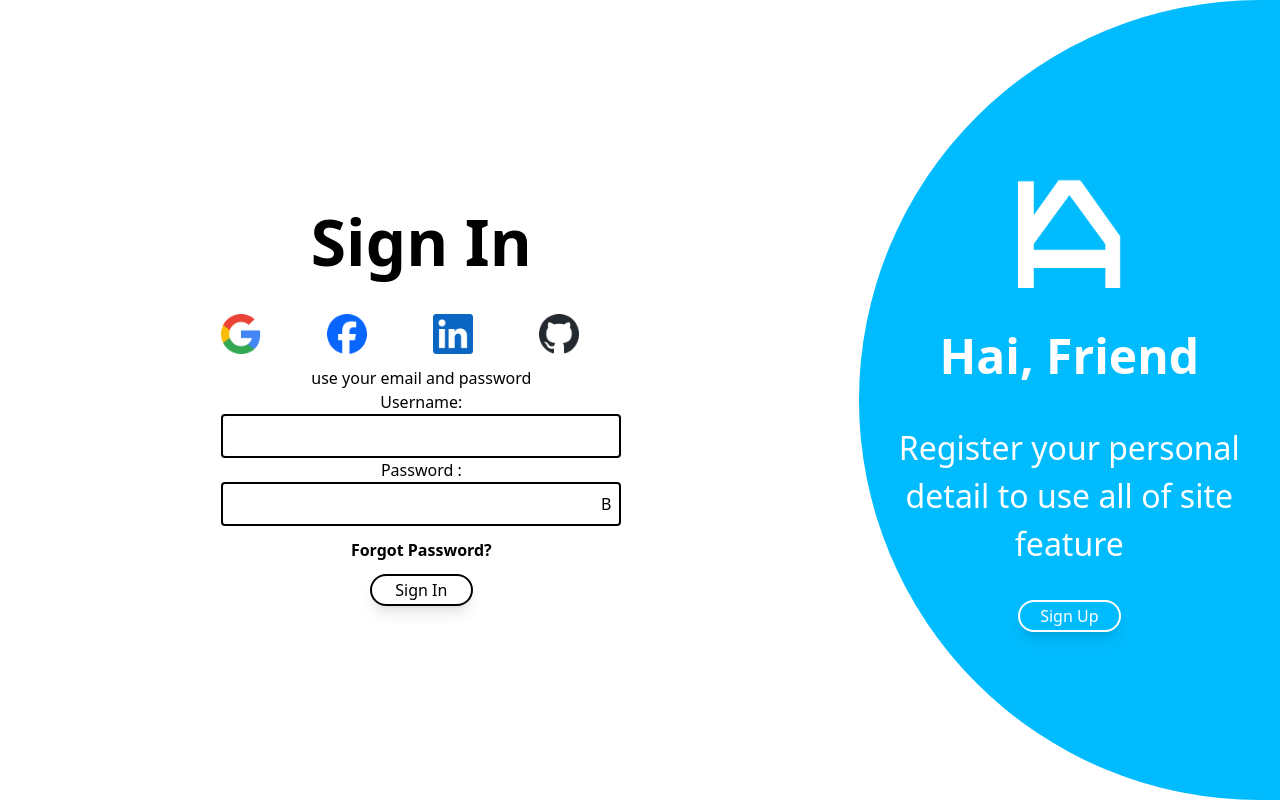
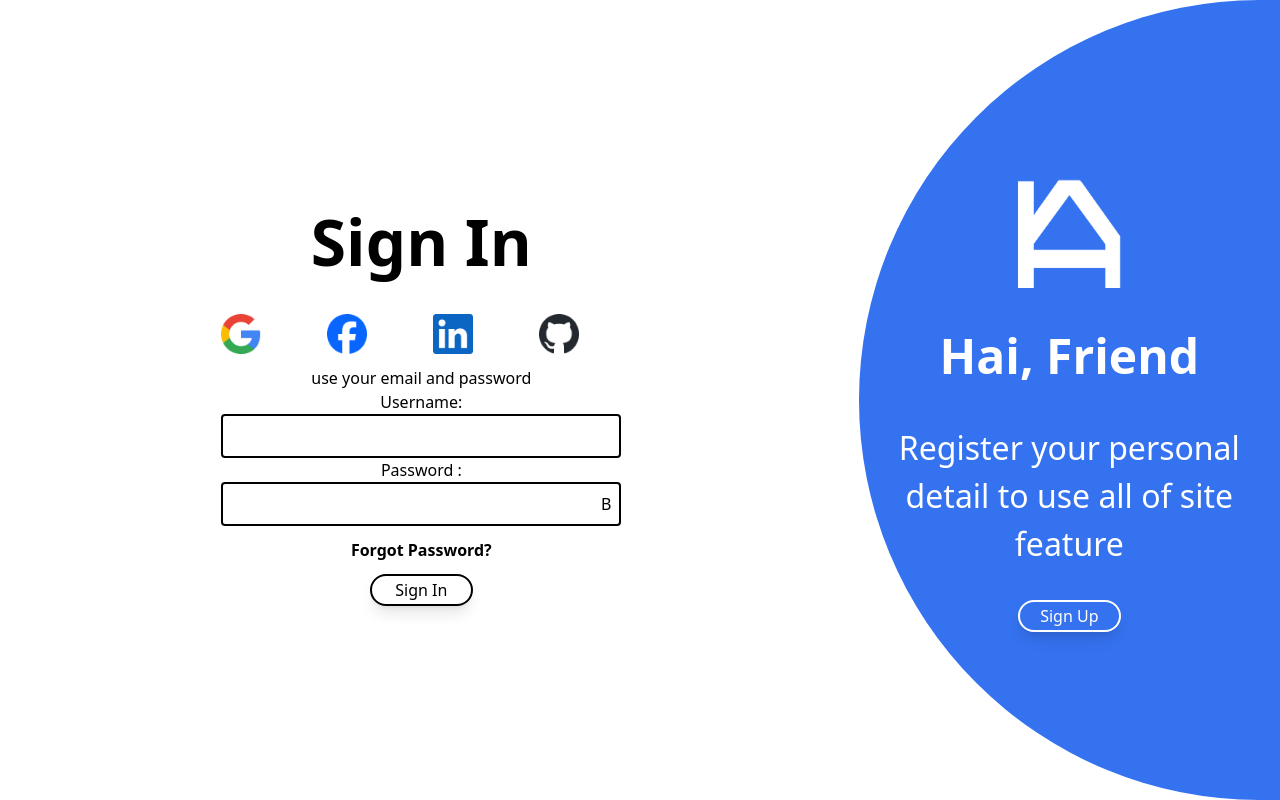
Before and after one commit to Nabilmln/KOSTHUB, a Next.js app: page /auth/login in a window 1280 px wide. Built offline with nearby package versions, Linux system fonts and the light colour scheme.

Commit message:
feat: update login

```diff
--- a/src/app/(pages)/auth/login/page.tsx
+++ b/src/app/(pages)/auth/login/page.tsx
@@ -50,6 +50,7 @@ const Login = () => {
             username: res.data.user.username,
             email: res.data.user.email,
             fullname: res.data.user.fullname,
+            fotoProfile: res.data.user.fotoProfile,
             tanggal_lahir: res.data.user.tanggal_lahir,
             nomor: res.data.user.nomor,
             gender: res.data.user.gender,
@@ -178,7 +179,7 @@ const Login = () => {
           </div>
         </div>
         <div
-          className="bg-sky-400 flex justify-center items-center rounded-l-full h-[100vh]"
+          className="bg-[#3572EF] flex justify-center items-center rounded-l-full h-[100vh]"
           id="kanan"
         >
           <div className="" id="sidebar Container">
```
